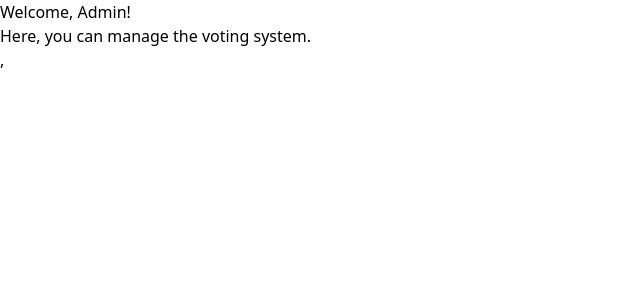
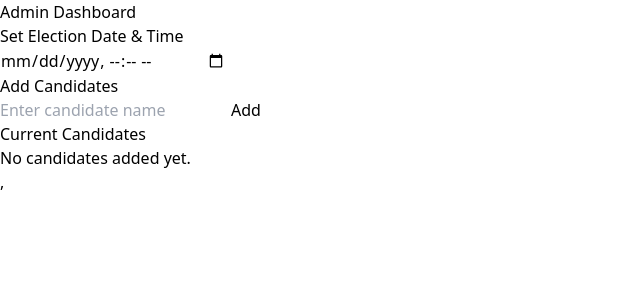
Before and after one commit to Anichattrjee/Final_Yr_Project, a React (Vite) app in the folder web/client/: page /admin in a window 1280 px wide. Shown: the top 300 px of the page, without its empty margins (0-640 px from the left). Built offline with nearby package versions, Linux system fonts and the light colour scheme.

Commit message:
added admin functionalities

```diff
--- a/web/client/src/App.jsx
+++ b/web/client/src/App.jsx
@@ -4,6 +4,8 @@ import Home from "./Home";
 import Login from "./pages/Login";
 import Register from "./pages/Register";
 import Admin from "./pages/Admin";
+import CastVotePage from "./pages/CastVote";
+import CurrentStatusPage from "./pages/CurrentStatus";
 
 const App = () => {
   return (
@@ -12,6 +14,8 @@ const App = () => {
         <Route path="/login" element={<Login />} />
         <Route path="/register" element={<Register />} />
         <Route path="/admin" element={<Admin />} />
+        <Route path="/cast-vote" element={<CastVotePage isLoggedIn={true} />} />
+        <Route path="/current-status" element={<CurrentStatusPage />} />
       </Routes>
   );
 };
--- a/web/client/src/components/Cards.jsx
+++ b/web/client/src/components/Cards.jsx
@@ -1,4 +1,5 @@
 import React from "react";
+import { useNavigate } from "react-router-dom";
 
 const Cards = () => {
   const features = [
@@ -7,6 +8,8 @@ const Cards = () => {
     { title: "Results", description: "View election results in real-time.", icon: "🏆" },
   ];
 
+  const navigate = useNavigate();
+
   return (
     <div className="container mx-auto grid grid-cols-1 md:grid-cols-3 gap-6 py-8">
       {features.map((feature, index) => (
@@ -14,8 +17,8 @@ const Cards = () => {
           key={index}
           className="bg-white shadow-lg rounded-lg p-6 text-center border hover:shadow-2xl"
         >
-          <div className="text-4xl mb-4">{feature.icon}</div>
-          <h2 className="text-xl font-bold mb-2">{feature.title}</h2>
+          <div className="text-4xl mb-4" onClick={()=>{feature.title==='Cast Vote'?  navigate('/cast-vote') : ''}}>{feature.icon}</div>
+          <h2 className="text-xl font-bold mb-2" onClick={()=>{feature.title==='Current Status'?  navigate('/current-status') : ''}}>{feature.title}</h2>
           <p className="text-gray-600">{feature.description}</p>
         </div>
       ))}
--- a/web/client/src/pages/Admin.jsx
+++ b/web/client/src/pages/Admin.jsx
@@ -1,12 +1,78 @@
-import React from "react";
+import React, { useState } from "react";
 
-const Admin = () => {
+const AdminDashboard = () => {
+  const [electionDateTime, setElectionDateTime] = useState(
+    localStorage.getItem("electionDateTime") || ""
+  );
+  const [candidates, setCandidates] = useState(
+    JSON.parse(localStorage.getItem("candidates")) || []
+  );
+  const [newCandidate, setNewCandidate] = useState("");
+
+  const handleDateChange = (e) => {
+    const dateTime = e.target.value;
+    setElectionDateTime(dateTime);
+    localStorage.setItem("electionDateTime", dateTime);
+  };
+
+  const handleAddCandidate = () => {
+    if (newCandidate.trim() === "") return;
+    const updatedCandidates = [...candidates, newCandidate];
+    setCandidates(updatedCandidates);
+    localStorage.setItem("candidates", JSON.stringify(updatedCandidates));
+    setNewCandidate("");
+  };
+
   return (
-    <div className="min-h-screen flex flex-col items-center justify-center bg-gray-100">
-      <h1 className="text-3xl font-bold">Welcome, Admin!</h1>
-      <p className="text-lg mt-4">Here, you can manage the voting system.</p>
+    <div className="p-6 bg-gray-100 min-h-screen">
+      <h1 className="text-2xl font-bold mb-4">Admin Dashboard</h1>
+
+      {/* Election Date & Time */}
+      <div className="mb-6">
+        <h2 className="text-xl font-semibold mb-2">Set Election Date & Time</h2>
+        <input
+          type="datetime-local"
+          value={electionDateTime}
+          onChange={handleDateChange}
+          className="p-2 border rounded"
+        />
+      </div>
+
+      {/* Add Candidates */}
+      <div className="mb-6">
+        <h2 className="text-xl font-semibold mb-2">Add Candidates</h2>
+        <div className="flex items-center gap-2">
+          <input
+            type="text"
+            placeholder="Enter candidate name"
+            value={newCandidate}
+            onChange={(e) => setNewCandidate(e.target.value)}
+            className="p-2 border rounded flex-1"
+          />
+          <button
+            onClick={handleAddCandidate}
+            className="px-4 py-2 bg-blue-500 text-white rounded hover:bg-blue-700"
+          >
+            Add
+          </button>
+        </div>
+      </div>
+
+      {/* Current Candidates */}
+      <div>
+        <h2 className="text-xl font-semibold mb-2">Current Candidates</h2>
+        {candidates.length > 0 ? (
+          <ul className="list-disc pl-6">
+            {candidates.map((candidate, index) => (
+              <li key={index}>{candidate}</li>
+            ))}
+          </ul>
+        ) : (
+          <p>No candidates added yet.</p>
+        )}
+      </div>
     </div>
   );
 };
 
-export default Admin;
+export default AdminDashboard;
--- /dev/null
+++ b/web/client/src/pages/CastVote.jsx
@@ -0,0 +1,58 @@
+import React, { useState, useEffect } from "react";
+
+const CastVotePage = ({ isLoggedIn, userName }) => {
+  const [electionDateTime, setElectionDateTime] = useState("");
+  const [candidates, setCandidates] = useState([]);
+  const [votedCandidate, setVotedCandidate] = useState(null);
+
+  useEffect(() => {
+    setElectionDateTime(localStorage.getItem("electionDateTime") || "Not Set");
+    setCandidates(JSON.parse(localStorage.getItem("candidates")) || []);
+  }, []);
+
+  const handleVote = (candidate) => {
+    if (!isLoggedIn) {
+      alert("Please log in to vote!");
+      return;
+    }
+    if (votedCandidate) {
+      alert(`You have already voted for ${votedCandidate}`);
+      return;
+    }
+    setVotedCandidate(candidate);
+    alert(`You have successfully voted for ${candidate}`);
+  };
+
+  return (
+    <div className="p-6 bg-gray-100 min-h-screen">
+      <h1 className="text-2xl font-bold mb-6">Cast Your Vote</h1>
+      <p className="mb-4">Election Date: {electionDateTime}</p>
+      {new Date(electionDateTime) > new Date() ? (
+        <p>Voting not started yet. Starts at: {electionDateTime}</p>
+      ) : (
+        <div className="space-y-4">
+          {candidates.length > 0 ? (
+            candidates.map((candidate, index) => (
+              <div
+                key={index}
+                className="flex justify-between items-center bg-white p-4 rounded shadow"
+              >
+                <p>{candidate}</p>
+                <button
+                  onClick={() => handleVote(candidate)}
+                  className="bg-blue-500 text-white px-4 py-2 rounded hover:bg-blue-700"
+                >
+                  Vote
+                </button>
+              </div>
+            ))
+          ) : (
+            <p>No candidates available for voting.</p>
+          )}
+        </div>
+      )}
+    </div>
+  );
+};
+
+export default CastVotePage;
--- /dev/null
+++ b/web/client/src/pages/CurrentStatus.jsx
@@ -0,0 +1,32 @@
+import React, { useState, useEffect } from "react";
+
+const CurrentStatusPage = () => {
+  const [electionDateTime, setElectionDateTime] = useState("");
+  const [candidates, setCandidates] = useState([]);
+
+  useEffect(() => {
+    setElectionDateTime(localStorage.getItem("electionDateTime") || "Not Set");
+    setCandidates(JSON.parse(localStorage.getItem("candidates")) || []);
+  }, []);
+
+  return (
+    <div className="p-6 bg-gray-100 min-h-screen">
+      <h1 className="text-2xl font-bold mb-6">Current Election Status</h1>
+      <p className="mb-4">Election Date: {electionDateTime}</p>
+      {candidates.length > 0 ? (
+        <div>
+          <h2 className="text-xl font-semibold mb-2">Candidates</h2>
+          <ul className="list-disc pl-6">
+            {candidates.map((candidate, index) => (
+              <li key={index}>{candidate}</li>
+            ))}
+          </ul>
+        </div>
+      ) : (
+        <p>No candidates added yet.</p>
+      )}
+    </div>
+  );
+};
+
+export default CurrentStatusPage;
```
